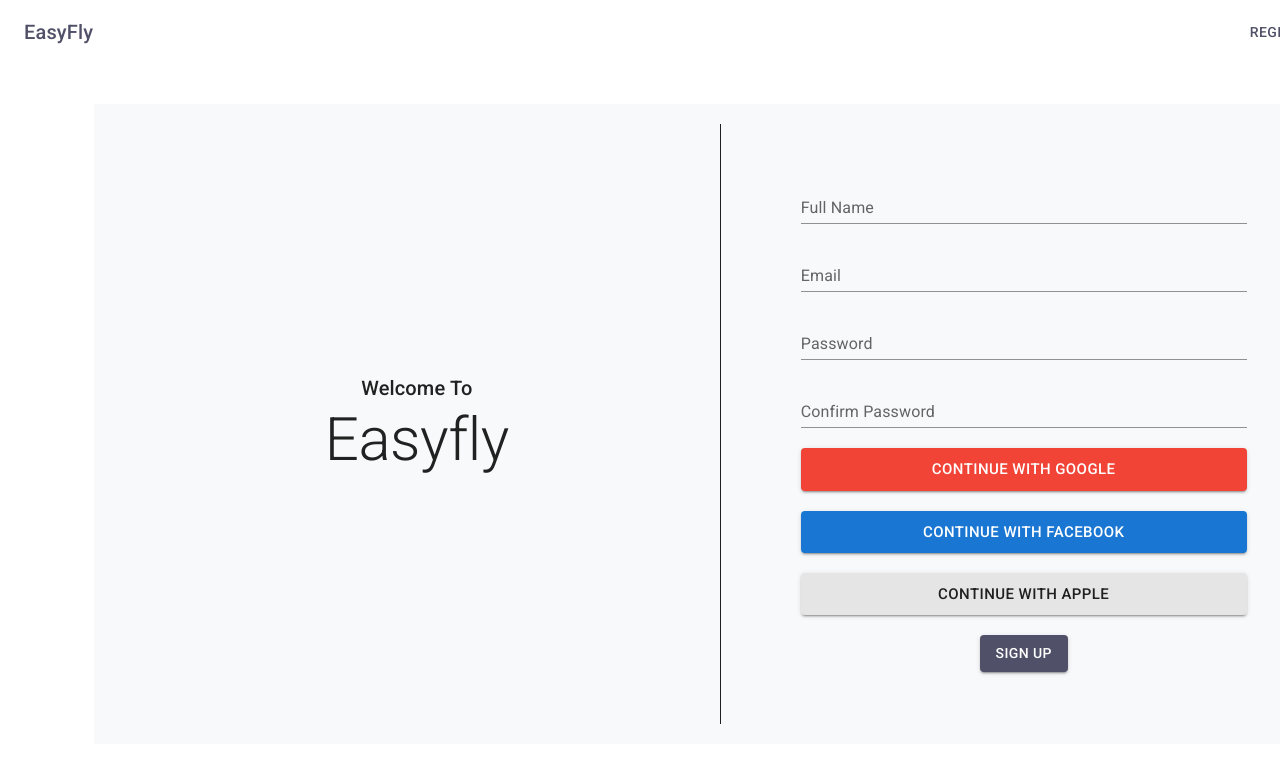
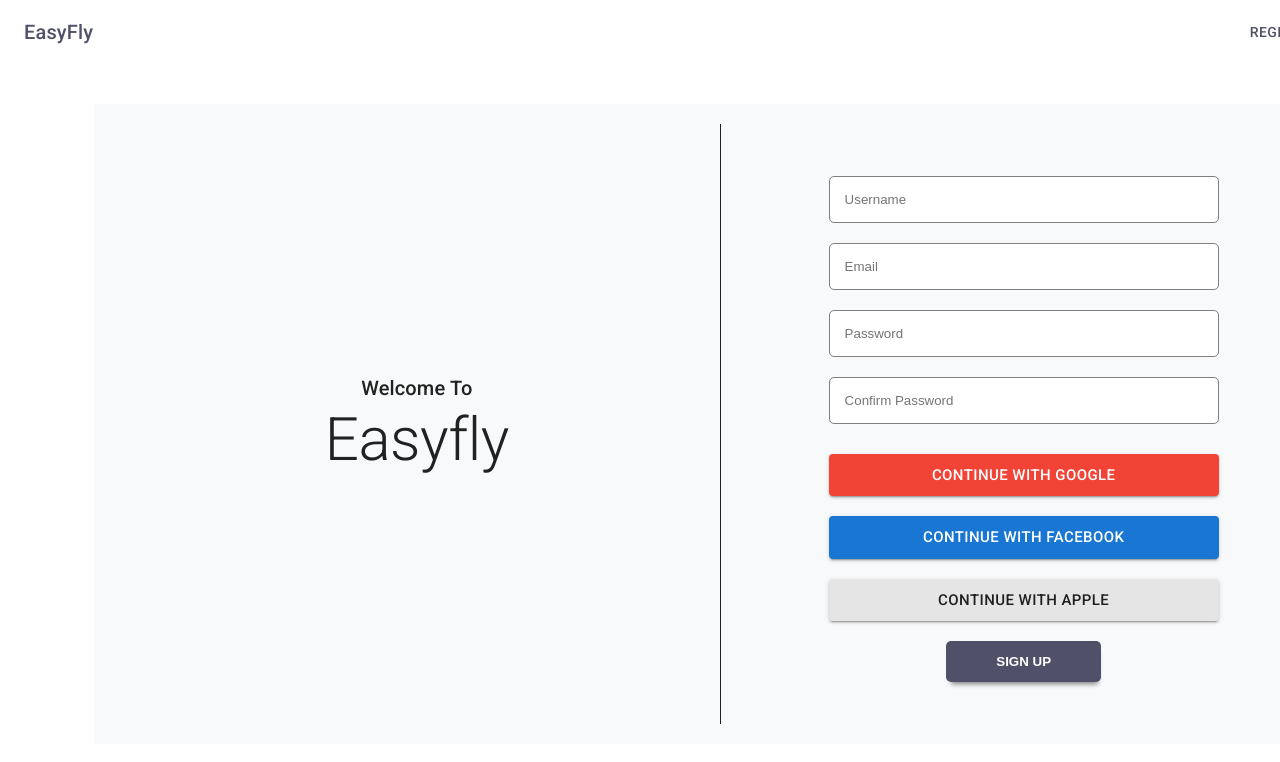
Before and after one commit to Group-13-Mini-Project/easyfly-web, a React (Create React App) app: page /signup in a window 1280 px wide. Shown: the top 762 px of the page. Built offline with nearby package versions, Linux system fonts and the light colour scheme.

Commit message:
validation

```diff
--- a/package.json
+++ b/package.json
@@ -6,6 +6,10 @@
     "@date-io/date-fns": "^2.13.1",
     "@emotion/react": "^11.9.0",
     "@emotion/styled": "^11.8.1",
+    "@fortawesome/fontawesome-svg-core": "^6.1.1",
+    "@fortawesome/free-regular-svg-icons": "^6.1.1",
+    "@fortawesome/free-solid-svg-icons": "^6.1.1",
+    "@fortawesome/react-fontawesome": "^0.1.18",
     "@mui/icons-material": "^5.6.1",
     "@mui/lab": "^5.0.0-alpha.77",
     "@mui/material": "^5.6.1",
@@ -18,6 +22,7 @@
     "react": "^18.0.0",
     "react-dom": "^18.0.0",
     "react-hook-form": "^7.30.0",
+    "react-icons": "^4.3.1",
     "react-router-dom": "^6.3.0",
     "react-scripts": "5.0.1",
     "styled-components": "^5.3.5",
--- /dev/null
+++ b/src/components/FormInputs.jsx
@@ -0,0 +1,25 @@
+import React, { useState } from 'react'
+import { Input } from '@mui/material'
+import './formInput.css'
+
+const FormInputs = (props) => {
+
+const [focused, setFocused] = useState(false)
+
+const handleFocus = (e) => {
+    setFocused(true);
+}
+const {label, errormessage, onChange, id, ...inputProps} = props;
+
+  return (
+    <div className='formInputs'>
+        {/* <label>{label}</label> */}
+        <input variant='outlined' className='input' {...inputProps} onChange={onChange} onBlur={handleFocus} onFocus={() =>
+          inputProps.name === "confirmPassword" && setFocused(true)} focused={focused.toString()}/>
+        <span>{errormessage}</span>
+
+    </div>
+  )
+}
+
+export default FormInputs
--- a/src/components/Location.jsx
+++ b/src/components/Location.jsx
@@ -9,8 +9,10 @@ const airports = ['Kumasi (KMS)','Tamale (TML)', 'Accra (KIA)',]
 
 const Location = () => {
 
-const [value, setValue] = useState(null)
-console.log({value})
+const [from, setFrom] = useState(null)
+const [to, setTo] = useState(null)
+
+
 
   return (
     <Stack sx={{display:'flex', flexDirection:"row", alignItems:'center'}}>
@@ -18,8 +20,8 @@ console.log({value})
       disablePortal
       id="combo-box-demo"
       options={airports}
-      value={value}
-      onChange={(event, newValue) => setValue(newValue)}
+      value={from}
+      onChange={(event, newValue) => setFrom(newValue)}
       sx={{ width: 300, marginRight: '5px' }}
       renderInput={(params) => <TextField {...params} label="From" />}
     />
@@ -29,6 +31,8 @@ console.log({value})
       disablePortal
       id="combo-box-demo"
       options={airports}
+      value={to}
+      onChange={(event, newValue) => setTo(newValue)}
       sx={{ width: 300, marginLeft: '5px',}}
       renderInput={(params) => <TextField {...params} label="To" />}
     />
--- a/src/components/Main.jsx
+++ b/src/components/Main.jsx
@@ -11,6 +11,9 @@ import { NavLink } from 'react-router-dom';
 
 
 const Main = () => {
+
+
+
 
   return (
     <div>
--- /dev/null
+++ b/src/components/formInput.css
@@ -0,0 +1,50 @@
+.formInputs{
+    width: 70%;
+    display: flex;
+    flex-direction: column;
+    justify-content: center;
+    align-items: center;
+
+}
+
+input{
+    width: 100%;
+    padding: 15px;
+    margin: 10px 0px;
+    border-radius: 5px;
+    border: 1px solid gray;
+}
+
+.submit{
+    padding: 13px 50px;
+    margin-top: 20px;
+    background-color: #505168;
+    color: #fff;
+    font-weight: bold;
+    border: none;
+    border-radius: 5px;
+    box-shadow: 1px 6px 5px -4px rgba(0,0,0,0.49);
+    -webkit-box-shadow: 1px 6px 5px -4px rgba(0,0,0,0.49);
+    -moz-box-shadow: 1px 6px 5px -4px rgba(0,0,0,0.49);
+}
+
+
+label{
+    font-size: 12px;
+    color: gray;
+}
+
+span{
+    font-size: 12px;
+    padding: 3px;
+    color: red;
+    display: none;
+}
+
+input:invalid[focused="true"]{
+    border: 1px solid red;
+}
+
+input:invalid[focused="true"] ~ span{
+    display: block;
+}
--- a/src/pages/Flights.jsx
+++ b/src/pages/Flights.jsx
@@ -10,9 +10,10 @@ import AvailableFlights from '../components/AvailableFlights'
 
 
 
-const Flights = () => {
+const Flights = (props) => {
 
-   const place = 'Kumasi';
+
+    const {from, to} = props
 
   return (
     <div>
@@ -27,7 +28,7 @@ const Flights = () => {
             borderradius: '15px',}}>
 
                 <Box sx={{height: '100px', width:'100%', display:'flex', justifyContent:'space-between',alignItems:'center', position:'static'}}>
-                    <Location />
+                    <Location  value={"Kumasi"}/>
                     <DateRange />
                     <Button sx={{background: '#505168'}}>
                         <SearchOutlinedIcon fontSize='large' sx={{color:'#fff'}} />
--- a/src/pages/Payment.jsx
+++ b/src/pages/Payment.jsx
@@ -1,9 +1,36 @@
 import React from 'react'
 import Header from '../components/Header'
+import { Container, Box, Typography, Button, TextField} from '@mui/material'
+import GoogleIcon from '@mui/icons-material/Google';
+import AppleIcon from '@mui/icons-material/Apple';
+import { FontAwesomeIcon } from '@fortawesome/react-fontawesome'
+
 
 const Payment = () => {
   return (
+
+    <div>
     <Header />
+
+    <Container maxWidth ="xl" sx={{width: '100%', height:'90vh', display:'flex', justifyContent:'center', alignItems:'center', backgroundColor:'#fff'}}>
+    <Box sx={{height: '80vh', width:'90%', padding:'20px', background: '#F8F9FA',
+            borderradius: '15px', display:'flex',flexDirection:'column', justifyContent:'center', alignItems:'center',}}>
+
+            <Typography variant='h6'>Select Payment Method</Typography>
+            <Box sx={{height: '70px',width:"60%", display:'flex', flexDirection:'row', justifyContent:'space-around', alignItems:'center', marginTop:'50px'}}>
+                <Button variant='outlined' size='large' sx={{color: '#202020', border: '1px solid #202020', padding:"15px"}}><FontAwesomeIcon icon="fa-brands fa-paypal" /> paypal</Button>
+                <Button variant='outlined' size='large' sx={{color: '#202020', border: '1px solid #202020', padding:"15px"}}><AppleIcon /> Apple Pay</Button>
+                <Button variant='outlined' size='large' sx={{color: '#202020', border: '1px solid #202020', padding:"15px"}}><GoogleIcon /> Google Pay</Button>
+                <Button variant='outlined' size='large' sx={{color: '#202020', border: '1px solid #202020', padding:"15px"}}>Mobile Money</Button>
+            </Box>
+            <Box sx={{height: '70px',width:"60%", display:'flex', flexDirection:'row', justifyContent:'space-around', alignItems:'center', marginTop:'50px'}}>
+            <TextField id="outlined-basic" label="Card Number" variant="outlined" sx={{width:"45%"}} />
+            <TextField id="outlined-basic" label="CVC" variant="outlined" sx={{width:"45%"}}/>
+            </Box>
+    </Box>
+    </Container>
+    </div>
+
   )
 }
 
--- a/src/pages/Signup.jsx
+++ b/src/pages/Signup.jsx
@@ -1,38 +1,79 @@
 // eslint-disable-next-line
-import React,{useState, useEffect} from 'react'
+import React, { useState } from 'react'
 import Header from '../components/Header'
 import { Box } from '@mui/system'
 import { Button,  Container,  TextField, Typography } from '@mui/material'
 import {useForm, Form} from '../components/useForm'
+import FormInputs from '../components/FormInputs'
+import { NextPlanOutlined } from '@mui/icons-material'
 
-// const useStyle = makeStyles(theme =>({
-//   root:{
-// '& .MuiFormControl-root':{
-//   width: "90%",
-// }
-//   }
-// }))
 
-const initialFvalues ={
-  id:0,
-  fullName: '',
-  email: '',
-  gender: 'male',
-  password: '',
-}
+
 
 export const Signup = () => {
-// eslint-disable-next-line
 
-  // const classes = useStyle();
+  const [values, setValues] = useState({
+    username:'',
+    email:'',
+    password:'',
+    confirmPassword:'',
 
-  const {
-    values,
-    setValues,
-    handleInputChange,
-  } = useForm(initialFvalues);
+  });
+
+  const inputs = [
+    {
+      id: 1,
+      name: "username",
+      type: "text",
+      placeholder: "Username",
+      errormessage: "Username should be 3-16 characters and shouldn't include any special character!",
+      label: "Username",
+      pattern: "^[A-Za-z0-9]{3,16}$",
+      required: true,
+    },
+    {
+      id: 2,
+      name: "email",
+      type: "email",
+      placeholder: "Email",
+      errormessage: "It should be a valid email address!",
+      label: "Email",
+      required: true,
+    },
+    {
+      id: 3,
+      name: "password",
+      type: "password",
+      placeholder: "Password",
+      errormessage: "Password should be 8-20 characters and include at least 1 letter, 1 number and 1 special character!",
+      label: "Password",
+      pattern: `^(?=.*[0-9])(?=.*[a-zA-Z])(?=.*[!@#$%^&*])[a-zA-Z0-9!@#$%^&*]{8,20}$`,
+      required: true,
+    },
+    {
+      id: 4,
+      name: "confirmPassword",
+      type: "password",
+      placeholder: "Confirm Password",
+      errormessage: "Passwords don't match!",
+      label: "Confirm Password",
+      pattern: values.password,
+      required: true,
+    },
+  ]
 
 
+
+  const handleSubmit = (e) =>{
+    e.preventDefault();
+
+  }
+
+  const onChange = (e) =>{
+    setValues({...values, [e.target.name]: e.target.value})
+  }
+
+  console.log(values)
 
   return (
     <div>
@@ -49,9 +90,10 @@ export const Signup = () => {
                 </Box>
                 <Box sx={{width:'50%', height:'100%', display:'flex',flexDirection:"column", justifyContent:'center', alignItems:'center',  borderLeft:'1px solid #202020'}}>
 
-                    <Form>
+                    <form onSubmit={handleSubmit}>
+
                       <Container sx={{width:'100%', height:'100%', display:'flex',flexDirection:"column", justifyContent:'center', alignItems:'center',}}>
-                        <TextField variant='standard' label="Full Name"  name='fullName' value={values.fullName}  onChange={handleInputChange} sx={{width:'80%'}}/>
+                        {/* <TextField variant='standard' label="Full Name"  name='fullName' value={values.fullName}  onChange={handleInputChange} sx={{width:'80%'}}/>
                         <TextField variant='standard' label="Email"  name='email' value={values.email} sx={{width:'80%', marginTop:'20px' }}/>
 
 
@@ -62,9 +104,23 @@ export const Signup = () => {
                           <Button variant='contained' size='large' sx={{marginTop:"20px", width:'80%'}}>continue with facebook</Button>
                           <Button variant='contained' size='large' sx={{marginTop:"20px", width:'80%', bgcolor:'#e5e5e5', color:'#202020'}}>continue with apple</Button>
                         </Box>
-                          <Button  variant='contained' size='medium' sx={{marginTop:'20px', bgcolor:"#505168" }}>Sign up</Button>
+                          <Button  variant='contained' size='medium' sx={{marginTop:'20px', bgcolor:"#505168" }}>Sign up</Button> */}
+                        {inputs.map((input) =>(
+                        <FormInputs key={input.id} {...input} value={values[input.name]} onChange={onChange}/>
+                        ))}
+
+                        <Box sx={{width: '100%', display: 'flex', flexDirection: 'column', justifyContent:'center', alignItems:'center'}}>
+                          <Button variant='contained' size='large' sx={{marginTop:"20px", width:'70%', bgcolor:'#F14336'}}>continue with google</Button>
+                          <Button variant='contained' size='large' sx={{marginTop:"20px", width:'70%'}}>continue with facebook</Button>
+                          <Button variant='contained' size='large' sx={{marginTop:"20px", width:'70%', bgcolor:'#e5e5e5', color:'#202020'}}>continue with apple</Button>
+                        </Box>
+
+
+                        <button className='submit'>SIGN UP</button>
                       </Container>
-                    </Form>
+
+
+                    </form>
 
                 </Box>
             </Box>
```
Also changed, not shown: 1 other file (tests, documents, lock files or other folders).
